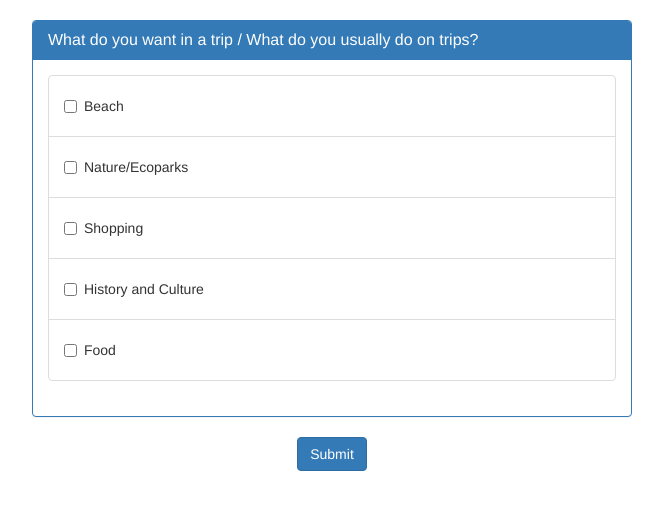
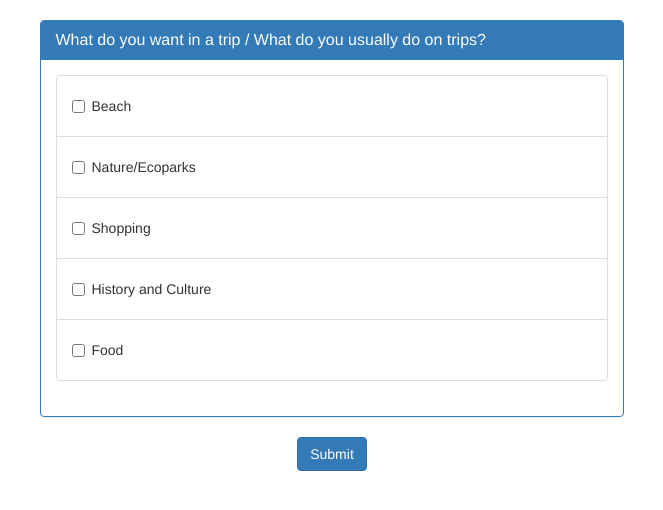
Before and after one commit to emanlodovice/philtrip-dummy-signup, a Django app: page / in a window 1280 px wide. Shown: the part 66-576 px from the top of the page, without its empty margins (308-971 px from the left). Run offline with Django 3.2, Linux system fonts and the light colour scheme; a user stored in the database is signed in; parts of the project's set-up code (start-up, migrations or seed data) failed here and were passed over; some libraries are stand-ins or nearby versions.

Commit message:
added fluid style

```diff
--- a/dummysignup/templates/home.html
+++ b/dummysignup/templates/home.html
@@ -31,6 +31,7 @@
     <div>
 
     <form method="post">
+    <div class="container-fluid">
     <div class="row">
     <div class="col-lg-offset-3">
     <div class="panel panel-primary col-lg-8  no-padding">
@@ -108,6 +109,7 @@
             <button type="submit" class="btn btn-primary">Submit</button>
         </div>
     </div>
+    </div>
     </form>
     {% endif %}
 </body>
```
